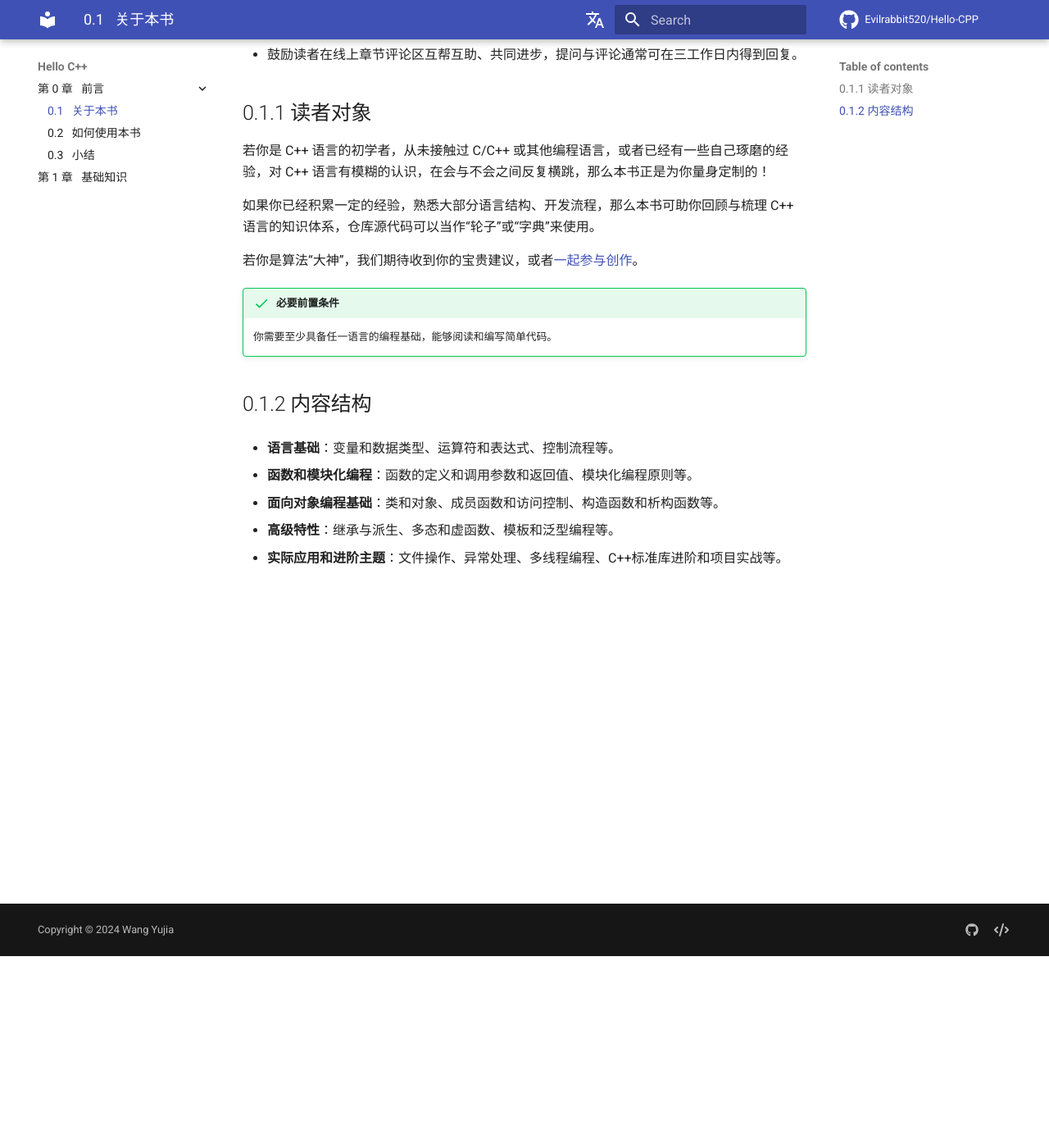
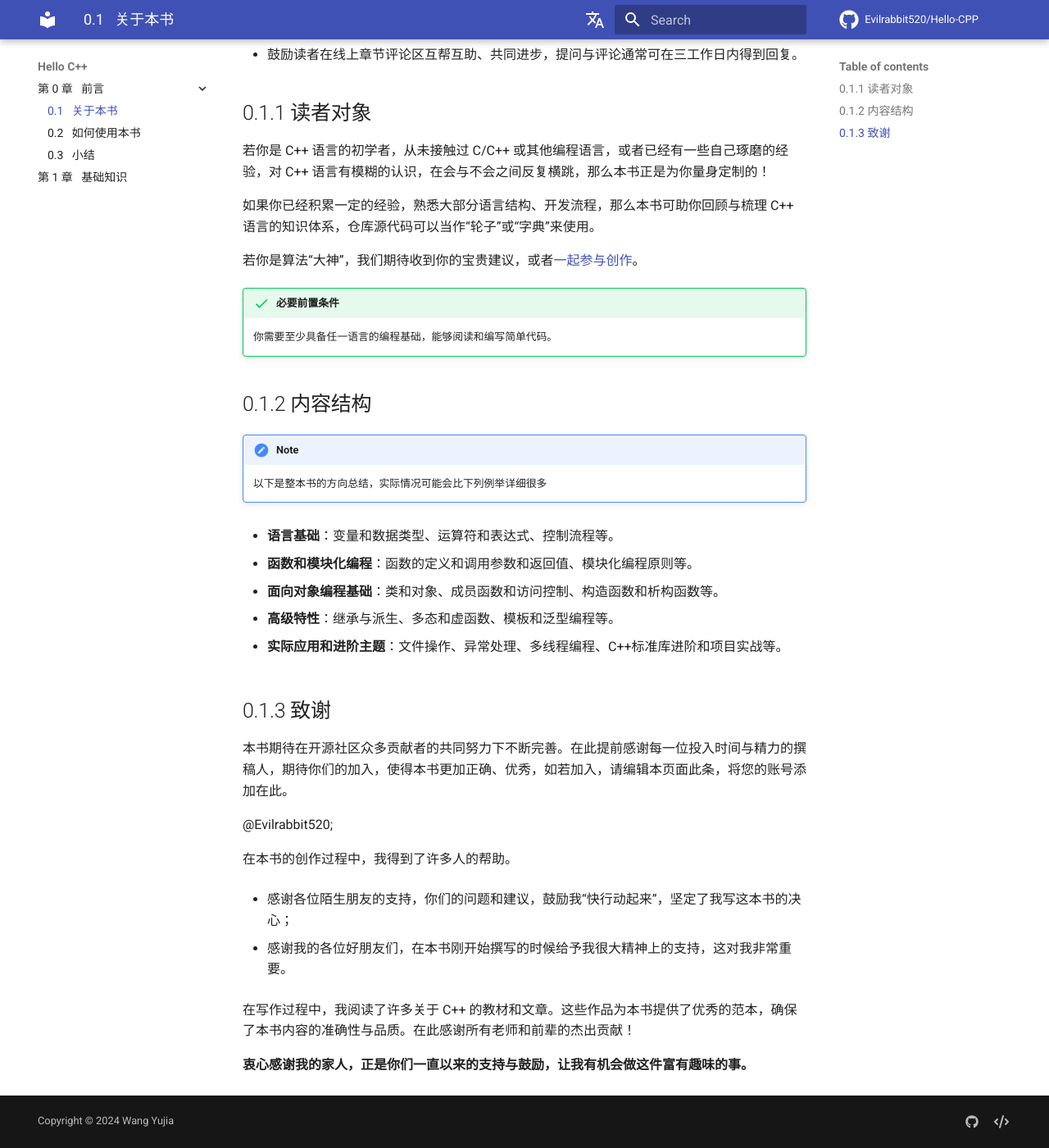
Before and after one commit to Evilrabbit520/Hello-CPP, an MkDocs documentation site: the page built from docs/Preface/aboutTheBook.md, in a window 1280 px wide and 1400 px high, scrolled down 234 px. Shown: the whole window at 82% size. Built offline with MkDocs 1.6.1 and Material for MkDocs 9.7.7, drawn with Linux system fonts in a browser that asks for light colours; comment, search, counter and statistics services are not loaded.

Commit message:
Chapter Zero completed.

```diff
--- a/docs/Preface/aboutTheBook.md
+++ b/docs/Preface/aboutTheBook.md
@@ -20,6 +20,10 @@
 
 ## 0.1.2 内容结构
 
+!!! note
+
+    以下是整本书的方向总结，实际情况可能会比下列例举详细很多
+
 - **语言基础**：变量和数据类型、运算符和表达式、控制流程等。
 
 - **函数和模块化编程**：函数的定义和调用参数和返回值、模块化编程原则等。
@@ -29,3 +33,19 @@
 - **高级特性**：继承与派生、多态和虚函数、模板和泛型编程等。
 
 - **实际应用和进阶主题**：文件操作、异常处理、多线程编程、C++标准库进阶和项目实战等。
+
+## 0.1.3 致谢
+
+本书期待在开源社区众多贡献者的共同努力下不断完善。在此提前感谢每一位投入时间与精力的撰稿人，期待你们的加入，使得本书更加正确、优秀，如若加入，请编辑本页面此条，将您的账号添加在此。
+
+@Evilrabbit520;
+
+在本书的创作过程中，我得到了许多人的帮助。
+
+- 感谢各位陌生朋友的支持，你们的问题和建议，鼓励我“快行动起来”，坚定了我写这本书的决心；
+
+- 感谢我的各位好朋友们，在本书刚开始撰写的时候给予我很大精神上的支持，这对我非常重要。
+
+在写作过程中，我阅读了许多关于 C++ 的教材和文章。这些作品为本书提供了优秀的范本，确保了本书内容的准确性与品质。在此感谢所有老师和前辈的杰出贡献！
+
+**衷心感谢我的家人，正是你们一直以来的支持与鼓励，让我有机会做这件富有趣味的事。**
```
Also changed, not shown: docs/Preface/howToUse.md (+3 -0 lines), docs/Preface/summary.md (+11 -0 lines).
